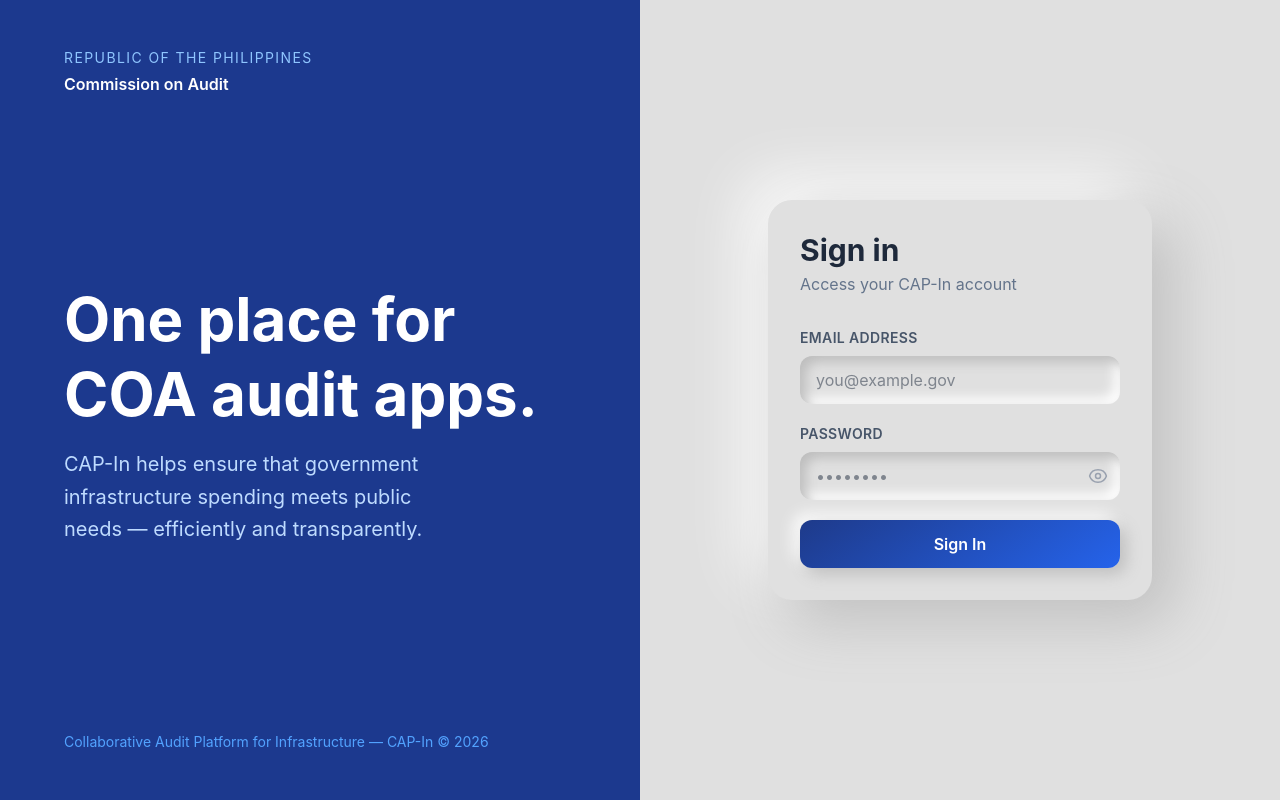
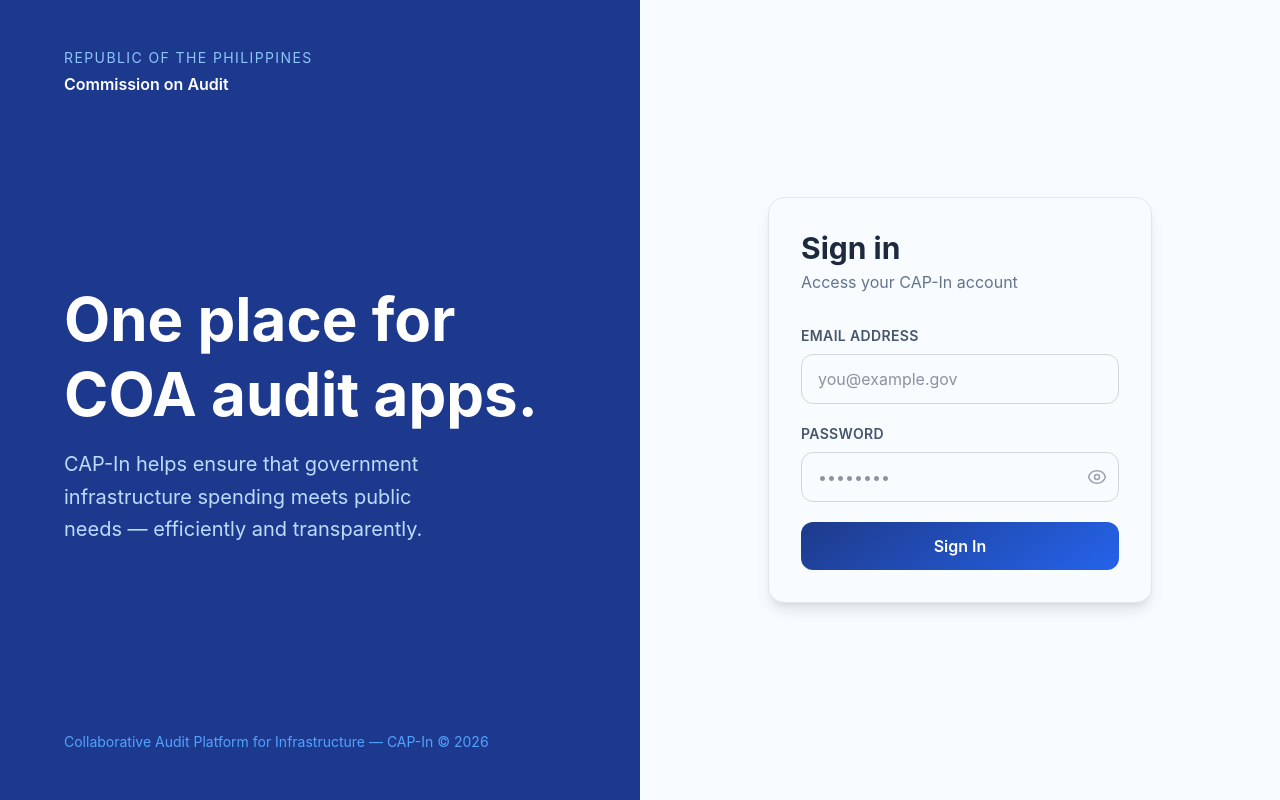
Before and after one commit to MaagadJM/coa-system, a React (Vite) app: page /coa-system/login in a window 1280 px wide. Built offline with nearby package versions, Linux system fonts and the light colour scheme.

Commit message:
fix: styles adjustments

```diff
--- a/src/components/layout/DashboardLayout.jsx
+++ b/src/components/layout/DashboardLayout.jsx
@@ -14,10 +14,10 @@
     .toUpperCase() ?? '?'
 
   return (
-    <div className="flex min-h-screen" style={{ background: '#e8e8e8' }}>
+    <div className="flex min-h-screen" style={{ background: '#f9fcff' }}>
       <Sidebar open={sidebarOpen} onClose={() => setSidebarOpen(false)} />
       <div className="flex-1 flex flex-col min-w-0">
-        <header className="sticky top-0 z-10 backdrop-blur-sm border-b border-gray-300 px-4 lg:px-8 h-14 flex items-center justify-between lg:justify-end gap-3" style={{ background: 'rgba(232,232,232,0.85)' }}>
+        <header className="sticky top-0 z-10 backdrop-blur-sm border-b border-gray-300 px-4 lg:px-8 h-14 flex items-center justify-between lg:justify-end gap-3" style={{ background: 'rgba(249,252,255,0.85)' }}>
           {/* Hamburger — mobile only */}
           <button
             onClick={() => setSidebarOpen(true)}
--- a/src/components/projects/ProjectForm.jsx
+++ b/src/components/projects/ProjectForm.jsx
@@ -17,7 +17,7 @@
             defaultValue={defaultValues.projectName}
             required
             placeholder="e.g. Construction of 25-storey Building"
-            className={inputClass} style={neuInputStyle}
+            className={inputClass}
           />
         </Field>
 
@@ -28,7 +28,7 @@
             required
             rows={3}
             placeholder="Brief description of the project..."
-            className={inputClass} style={neuInputStyle}
+            className={inputClass}
           />
         </Field>
 
@@ -39,7 +39,7 @@
               defaultValue={defaultValues.implementingAgency}
               required
               placeholder="e.g. Department of Public Works and Highways"
-              className={inputClass} style={neuInputStyle}
+              className={inputClass}
             />
           </Field>
 
@@ -49,7 +49,7 @@
               defaultValue={defaultValues.contractor}
               required
               placeholder="e.g. ABC Builders Corporation"
-              className={inputClass} style={neuInputStyle}
+              className={inputClass}
             />
           </Field>
         </div>
@@ -60,7 +60,7 @@
             defaultValue={defaultValues.location}
             required
             placeholder="e.g. Metro Manila"
-            className={inputClass} style={neuInputStyle}
+            className={inputClass}
           />
         </Field>
       </Section>
@@ -72,7 +72,7 @@
               name="procurementMode"
               defaultValue={defaultValues.procurementMode ?? ''}
               required
-              className={inputClass} style={neuInputStyle}
+              className={inputClass}
             >
               <option value="" disabled>Select mode...</option>
               {PROCUREMENT_MODES.map((m) => (
@@ -86,7 +86,7 @@
               name="fundingSource"
               defaultValue={defaultValues.fundingSource ?? ''}
               required
-              className={inputClass} style={neuInputStyle}
+              className={inputClass}
             >
               <option value="" disabled>Select source...</option>
               {FUNDING_SOURCES.map((f) => (
@@ -105,7 +105,7 @@
             min={0}
             step="0.01"
             placeholder="e.g. 25000000"
-            className={inputClass} style={neuInputStyle}
+            className={inputClass}
           />
         </Field>
       </Section>
@@ -118,7 +118,7 @@
               type="date"
               defaultValue={defaultValues.startDate}
               required
-              className={inputClass} style={neuInputStyle}
+              className={inputClass}
             />
           </Field>
 
@@ -128,7 +128,7 @@
               type="date"
               defaultValue={defaultValues.completionDate}
               required
-              className={inputClass} style={neuInputStyle}
+              className={inputClass}
             />
           </Field>
         </div>
@@ -138,23 +138,15 @@
         <button
           type="button"
           onClick={onCancel}
-          className="neu-btn px-5 py-2.5 text-base font-medium rounded-xl"
-          style={{
-            background: '#e8e8e8',
-            boxShadow: '5px 5px 12px #d1d1d1, -5px -5px 12px #ffffff',
-            color: '#475569',
-          }}
+          className="px-5 py-2.5 text-base font-medium rounded-xl border border-gray-300 bg-[#f9fcff] text-slate-600 hover:bg-gray-50 transition-colors"
         >
           Cancel
         </button>
         <button
           type="submit"
           disabled={loading}
-          className="neu-btn-primary px-5 py-2.5 text-base font-semibold text-white rounded-xl disabled:opacity-60"
-          style={{
-            background: 'linear-gradient(145deg, #1e3a8a, #2563eb)',
-            boxShadow: '5px 5px 12px #d1d1d1, -5px -5px 12px #ffffff',
-          }}
+          className="px-5 py-2.5 text-base font-semibold text-white rounded-xl disabled:opacity-60 hover:opacity-90 transition-opacity"
+          style={{ background: 'linear-gradient(145deg, #1e3a8a, #2563eb)' }}
         >
           {loading ? 'Saving...' : 'Save Project'}
         </button>
@@ -165,11 +157,8 @@
 
 function Section({ title, children }) {
   return (
-    <div
-      className="rounded-2xl p-5 space-y-4"
-      style={{ background: '#e8e8e8', boxShadow: '8px 8px 20px #d1d1d1, -8px -8px 20px #ffffff' }}
-    >
-      <h3 className="text-sm font-semibold uppercase tracking-wide" style={{ color: '#64748b' }}>{title}</h3>
+    <div className="rounded-2xl p-5 space-y-4 bg-[#f9fcff] border border-gray-200">
+      <h3 className="text-sm font-semibold uppercase tracking-wide text-slate-500">{title}</h3>
       {children}
     </div>
   )
@@ -178,7 +167,7 @@
 function Field({ label, required, children }) {
   return (
     <div className="flex flex-col gap-1.5">
-      <label className="text-sm font-semibold uppercase tracking-wide" style={{ color: '#475569' }}>
+      <label className="text-sm font-semibold uppercase tracking-wide text-slate-600">
         {label} {required && <span className="text-red-400">*</span>}
       </label>
       {children}
@@ -186,11 +175,4 @@
   )
 }
 
-const neuInputStyle = {
-  background: '#e8e8e8',
-  boxShadow: 'inset 5px 5px 10px #d1d1d1, inset -5px -5px 10px #ffffff',
-  border: 'none',
-  color: '#1e293b',
-}
-
-const inputClass = 'w-full px-3.5 py-2.5 text-base rounded-xl outline-none transition'
+const inputClass = 'w-full px-3.5 py-2.5 text-base rounded-xl outline-none transition border border-gray-300 bg-[#f9fcff] text-slate-800 focus:border-blue-500 focus:ring-2 focus:ring-blue-500/20'
--- a/src/pages/atl/ATLDashboard.jsx
+++ b/src/pages/atl/ATLDashboard.jsx
@@ -50,7 +50,7 @@
       </div>
 
       {unreadNotes.length > 0 && (
-        <div className="mt-8 rounded-xl p-6" style={{ background: '#e8e8e8', boxShadow: '8px 8px 20px #d1d1d1, -8px -8px 20px #ffffff' }}>
+        <div className="mt-8 rounded-xl p-6" style={{ background: '#f9fcff', boxShadow: '8px 8px 20px #d1d1d1, -8px -8px 20px #ffffff' }}>
           <h3 className="text-base font-semibold text-gray-500 uppercase tracking-wide mb-4">Recent Notifications</h3>
           <ul className="space-y-2">
             {unreadNotes.slice(0, 5).map((note) => (
@@ -85,7 +85,7 @@
   return (
     <div
       className={`rounded-xl border-t-4 ${accent[color]} p-5`}
-      style={{ background: '#e8e8e8', boxShadow: '8px 8px 20px #d1d1d1, -8px -8px 20px #ffffff' }}
+      style={{ background: '#f9fcff', boxShadow: '8px 8px 20px #d1d1d1, -8px -8px 20px #ffffff' }}
     >
       <p className="text-sm font-semibold text-gray-400 uppercase tracking-wide">{label}</p>
       <p className="text-5xl font-bold text-gray-900 mt-2">{value}</p>
--- a/src/pages/auth/LoginPage.jsx
+++ b/src/pages/auth/LoginPage.jsx
@@ -58,33 +58,24 @@
         </p>
       </div>
 
-      {/* Right — Neumorphic Login Form */}
-      <div
-        className="flex flex-col justify-center w-full lg:w-1/2 px-8 py-12"
-        style={{ background: '#e0e0e0' }}
-      >
+      {/* Right — Login Form */}
+      <div className="flex flex-col justify-center w-full lg:w-1/2 px-8 py-12" style={{ background: '#f9fcff' }}>
         <div className="w-full max-w-sm mx-auto">
           {/* Mobile-only branding */}
           <div className="lg:hidden text-center mb-8">
-            <p className="text-sm uppercase tracking-widest mb-1" style={{ color: '#94a3b8' }}>Republic of the Philippines</p>
-            <h1 className="text-3xl font-bold" style={{ color: '#1e3a8a' }}>CAP-In</h1>
-            <p className="text-base mt-1" style={{ color: '#64748b' }}>Commission on Audit</p>
+            <p className="text-sm uppercase tracking-widest text-slate-400 mb-1">Republic of the Philippines</p>
+            <h1 className="text-3xl font-bold text-blue-900">CAP-In</h1>
+            <p className="text-base mt-1 text-slate-500">Commission on Audit</p>
           </div>
 
           {/* Card */}
-          <div
-            className="p-8 rounded-3xl"
-            style={{
-              background: '#e0e0e0',
-              boxShadow: '20px 20px 60px #bebebe, -20px -20px 60px #ffffff',
-            }}
-          >
-            <h2 className="text-3xl font-bold mb-1" style={{ color: '#1e293b' }}>Sign in</h2>
-            <p className="text-base mb-8" style={{ color: '#64748b' }}>Access your CAP-In account</p>
+          <div className="p-8 rounded-2xl border border-gray-200 shadow-lg" style={{ background: '#f9fcff' }}>
+            <h2 className="text-3xl font-bold mb-1 text-slate-800">Sign in</h2>
+            <p className="text-base mb-8 text-slate-500">Access your CAP-In account</p>
 
             <form onSubmit={handleSubmit} className="space-y-5">
               <div>
-                <label className="block text-sm font-semibold uppercase tracking-wide mb-2" style={{ color: '#475569' }}>
+                <label className="block text-sm font-semibold uppercase tracking-wide mb-2 text-slate-600">
                   Email Address
                 </label>
                 <input
@@ -94,18 +85,12 @@
                   required
                   autoComplete="email"
                   placeholder="you@example.gov"
-                  className="w-full px-4 py-3 text-base rounded-xl outline-none transition"
-                  style={{
-                    background: '#e0e0e0',
-                    boxShadow: 'inset 6px 6px 12px #bebebe, inset -6px -6px 12px #ffffff',
-                    border: 'none',
-                    color: '#1e293b',
-                  }}
+                  className="w-full px-4 py-3 text-base rounded-xl outline-none transition border border-gray-300 bg-[#f9fcff] text-slate-800 focus:border-blue-500 focus:ring-2 focus:ring-blue-500/20"
                 />
               </div>
 
               <div>
-                <label className="block text-sm font-semibold uppercase tracking-wide mb-2" style={{ color: '#475569' }}>
+                <label className="block text-sm font-semibold uppercase tracking-wide mb-2 text-slate-600">
                   Password
                 </label>
                 <div className="relative">
@@ -116,13 +101,7 @@
                     required
                     autoComplete="current-password"
                     placeholder="••••••••"
-                    className="w-full px-4 py-3 pr-11 text-base rounded-xl outline-none transition"
-                    style={{
-                      background: '#e0e0e0',
-                      boxShadow: 'inset 6px 6px 12px #bebebe, inset -6px -6px 12px #ffffff',
-                      border: 'none',
-                      color: '#1e293b',
-                    }}
+                    className="w-full px-4 py-3 pr-11 text-base rounded-xl outline-none transition border border-gray-300 bg-[#f9fcff] text-slate-800 focus:border-blue-500 focus:ring-2 focus:ring-blue-500/20"
                   />
                   <button
                     type="button"
@@ -144,7 +123,7 @@
               </div>
 
               {error && (
-                <p className="text-base text-red-600 rounded-xl px-4 py-3" style={{ background: '#fee2e2' }}>
+                <p className="text-base text-red-600 rounded-xl px-4 py-3 bg-red-50">
                   {error}
                 </p>
               )}
@@ -152,11 +131,8 @@
               <button
                 type="submit"
                 disabled={loading}
-                className="neu-btn-primary w-full text-white font-semibold py-3 rounded-xl text-base disabled:opacity-60"
-                style={{
-                  background: 'linear-gradient(145deg, #1e3a8a, #2563eb)',
-                  boxShadow: '6px 6px 16px #bebebe, -6px -6px 16px #ffffff',
-                }}
+                className="w-full text-white font-semibold py-3 rounded-xl text-base disabled:opacity-60 hover:opacity-90 transition-opacity"
+                style={{ background: 'linear-gradient(145deg, #1e3a8a, #2563eb)' }}
               >
                 {loading ? 'Signing in...' : 'Sign In'}
               </button>
--- a/src/pages/cd/CDDashboard.jsx
+++ b/src/pages/cd/CDDashboard.jsx
@@ -22,7 +22,7 @@
         <StatCard label="Endorsed to FAO" value="—" color="purple" />
       </div>
 
-      <div className="mt-8 rounded-xl p-6" style={{ background: '#e8e8e8', boxShadow: '8px 8px 20px #d1d1d1, -8px -8px 20px #ffffff' }}>
+      <div className="mt-8 rounded-xl p-6" style={{ background: '#f9fcff', boxShadow: '8px 8px 20px #d1d1d1, -8px -8px 20px #ffffff' }}>
         <h3 className="text-base font-semibold text-gray-500 uppercase tracking-wide mb-3">All Complaints Overview</h3>
         <p className="text-base text-gray-400">No complaints to display.</p>
       </div>
@@ -41,7 +41,7 @@
   return (
     <div
       className={`rounded-xl border-t-4 ${accent[color]} p-5`}
-      style={{ background: '#e8e8e8', boxShadow: '8px 8px 20px #d1d1d1, -8px -8px 20px #ffffff' }}
+      style={{ background: '#f9fcff', boxShadow: '8px 8px 20px #d1d1d1, -8px -8px 20px #ffffff' }}
     >
       <p className="text-sm font-semibold text-gray-400 uppercase tracking-wide">{label}</p>
       <p className="text-5xl font-bold text-gray-900 mt-2">{value}</p>
--- a/src/pages/sa/SADashboard.jsx
+++ b/src/pages/sa/SADashboard.jsx
@@ -21,7 +21,7 @@
         <StatCard label="Returned to ATL" value="—" color="blue" />
       </div>
 
-      <div className="mt-8 rounded-xl p-6" style={{ background: '#e8e8e8', boxShadow: '8px 8px 20px #d1d1d1, -8px -8px 20px #ffffff' }}>
+      <div className="mt-8 rounded-xl p-6" style={{ background: '#f9fcff', boxShadow: '8px 8px 20px #d1d1d1, -8px -8px 20px #ffffff' }}>
         <h3 className="text-base font-semibold text-gray-500 uppercase tracking-wide mb-3">Audit Actions for Review</h3>
         <p className="text-base text-gray-400">No actions pending your review.</p>
       </div>
@@ -40,7 +40,7 @@
   return (
     <div
       className={`rounded-xl border-t-4 ${accent[color]} p-5`}
-      style={{ background: '#e8e8e8', boxShadow: '8px 8px 20px #d1d1d1, -8px -8px 20px #ffffff' }}
+      style={{ background: '#f9fcff', boxShadow: '8px 8px 20px #d1d1d1, -8px -8px 20px #ffffff' }}
     >
       <p className="text-sm font-semibold text-gray-400 uppercase tracking-wide">{label}</p>
       <p className="text-5xl font-bold text-gray-900 mt-2">{value}</p>
```
Also changed, not shown: src/index.css (+5 -13 lines), src/pages/admin/AdminDashboard.jsx (+3 -4 lines), src/pages/agency/AgencyDashboard.jsx (+3 -4 lines), src/pages/projects/ProjectListPage.jsx (+4 -4 lines).
